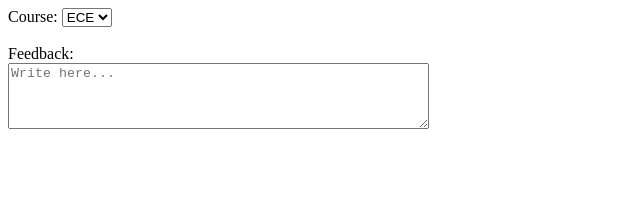
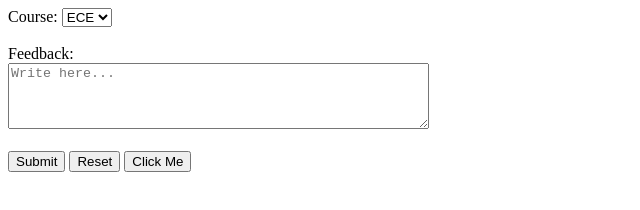
Before and after one commit to ujalamaurya0907/WDW_10163, a plain HTML site: page Web Designing workshop--1 subject/Experiment16.html in a window 1280 px wide. Shown: the whole page, without its empty margins (0-640 px from the left). Drawn offline with Linux system fonts and the light colour scheme.

Commit message:
exp16 commit 2

```diff
--- a/Web Designing workshop--1 subject/Experiment16.html
+++ b/Web Designing workshop--1 subject/Experiment16.html
@@ -15,7 +15,10 @@
     </select><br><br>
     <label for ="feedback">Feedback:</label><br>
     <textarea id="feedback" name="feedback" placeholder="Write here..." rows="4" cols="50"></textarea><br><br>
-
+    <input type="submit" value="Submit">
+    <input type="reset" value="Reset">
+    <input type="button" value="Click Me">
+    </form>
 
 </body>
 </html>
```
